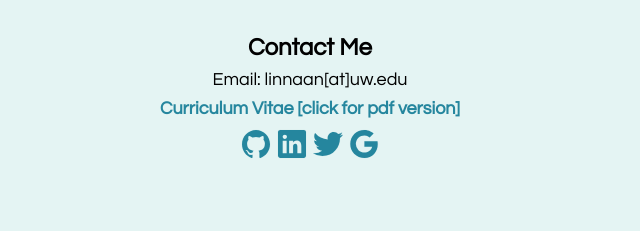
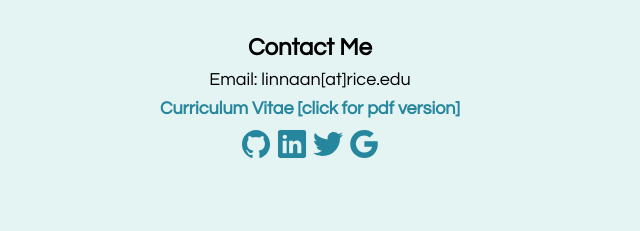
Before and after one commit to LAnAlchemist/LAnAlchemist.github.io, a website: page index.html in a window 1280 px wide. Shown: the part 408-639 px from the top of the page, 330-970 px from the left. Drawn offline with nearby package versions, Linux system fonts and the light colour scheme; no server answers; a script that the page names is missing; a web font is replaced by a local one.

Commit message:
correct email

```diff
--- a/index.html
+++ b/index.html
@@ -34,7 +34,7 @@
             <div class="contact">
                 <h2><div id="contact"><a name="contact"></a>Contact Me</a></div></h2>
                 <ul>
-                    <li>Email: linnaan[at]uw.edu</li>
+                    <li>Email: linnaan[at]rice.edu</li>
                     <li>
                       <strong><a href="https://drive.google.com/file/d/1GT9moJu4VQYjb5gs3ybt4J1u7j3SBGw_/view?usp=sharing" target="_blank">Curriculum Vitae [click for pdf version]</a></strong>
                     </li>
```
Also changed, not shown: positions.html (+1 -1 lines).
